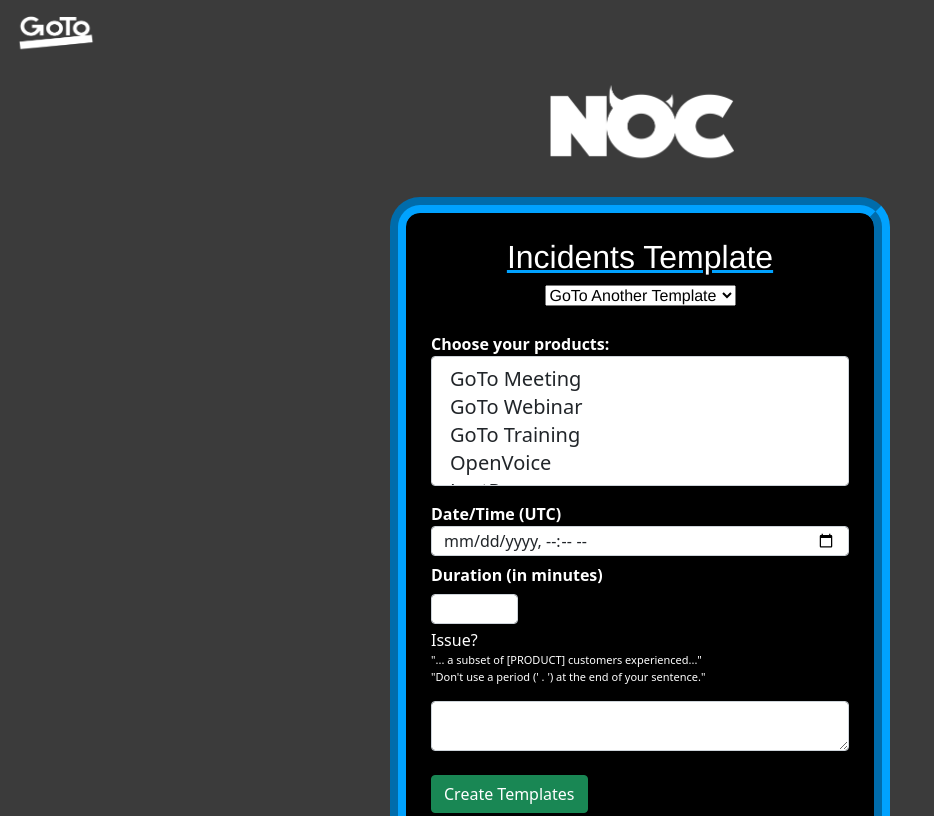
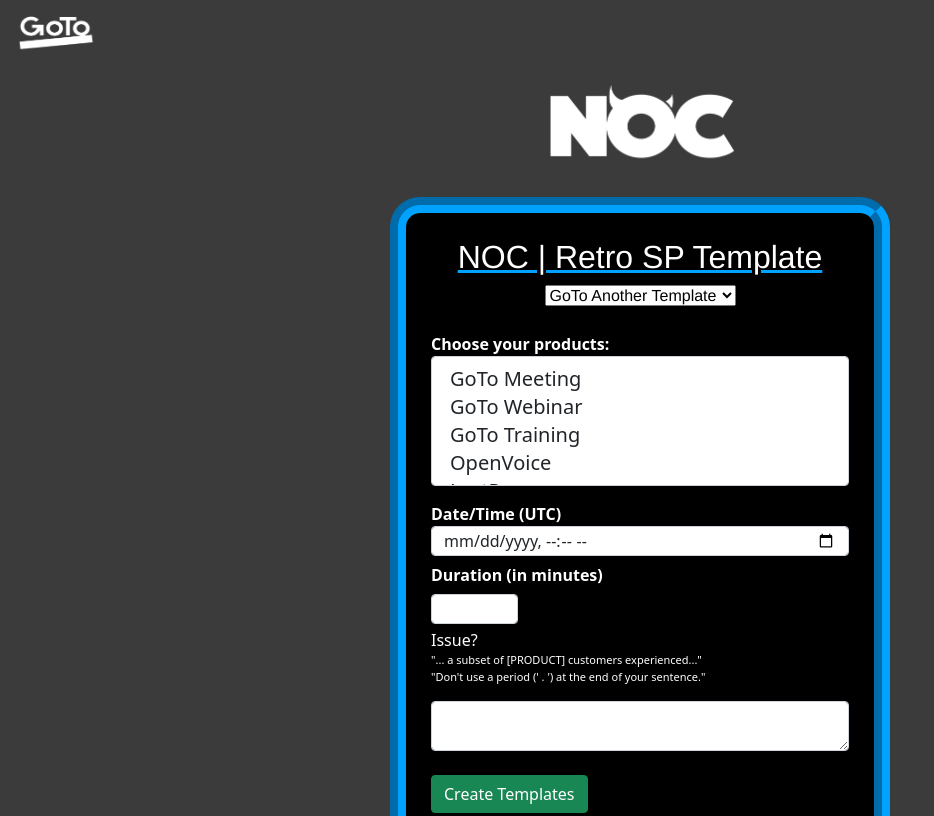
Before and after one commit to Daviixo/Retrospective-Status-Page, a plain HTML site: page index.html in a window 1280 px wide. Shown: the top 816 px of the page, without its empty margins (0-934 px from the left). Drawn offline with nearby package versions, Linux system fonts and the light colour scheme.

Commit message:
Title updated.

```diff
--- a/index.html
+++ b/index.html
@@ -36,7 +36,7 @@
         <div>
 
             <div class="center">
-                <h2>Incidents Template</h2>
+                <h2>NOC | Retro SP Template</h2>
                 <select onchange="location = this.options[this.selectedIndex].value;">
                     <option value="#">GoTo Another Template</option>
                     <option value="https://daviixo.github.io/IncidentsTemplate/">Incidents Template</option>
```
